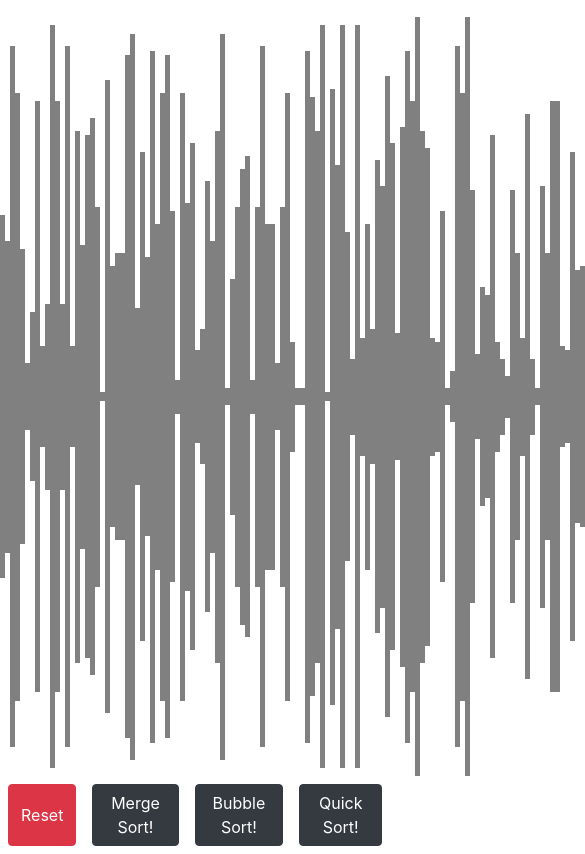
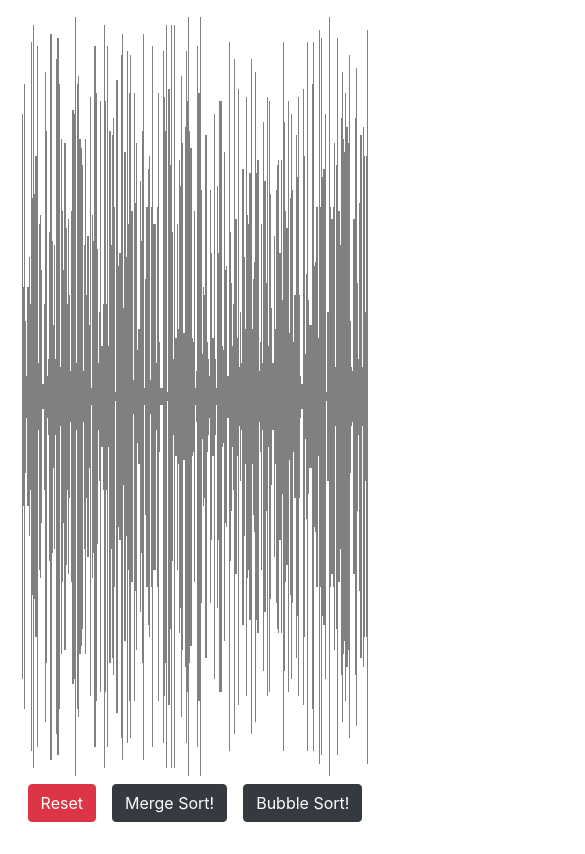
Before and after one commit to nikolajjsj/Sorting-Visualization, a React (Create React App) app: page / in a window 390 px wide. Shown: the top 854 px of the page, 585 px wide, since content can reach past the window. Built offline with nearby package versions, Linux system fonts and the light colour scheme.

Commit message:
updated to be more responsive

```diff
--- a/src/SortingVisualizer/SortingVisualizer.css
+++ b/src/SortingVisualizer/SortingVisualizer.css
@@ -14,7 +14,7 @@
 }
 
 .array-bar {
-  width: 5px;
+  width: .3vw;
   background-color: gray;
   margin-top: 2vh;
 }
--- a/src/SortingVisualizer/SortingVisualizer.jsx
+++ b/src/SortingVisualizer/SortingVisualizer.jsx
@@ -3,7 +3,7 @@ import "./SortingVisualizer.css";
 import * as algos from "./sortingAlgorithms/sortingAlgorhitms";
 
 const ANIMATION_SPEED_MS = 2;
-const NUMBER_OF_BARS = 200;
+const NUMBER_OF_BARS = 300;
 const PRIMARY_COLOR = "grey";
 const SECONDARY_COLOR = "red";
 
@@ -115,9 +115,6 @@ export default class SortingVisualizer extends React.Component {
           >
             Bubble Sort!
           </button>
-          <button type="button" className="btn btn-dark m-2">
-            Quick Sort!
-          </button>
         </div>
       </div>
     );
```
